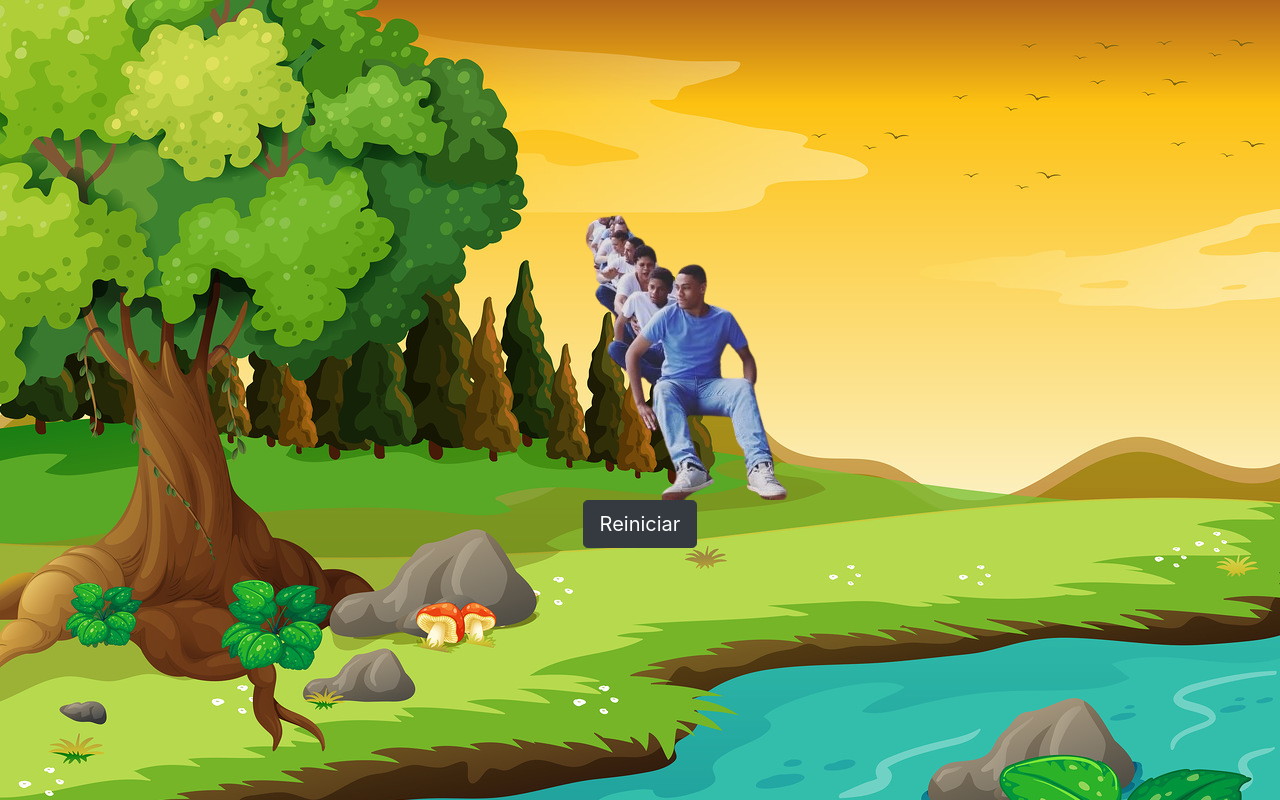
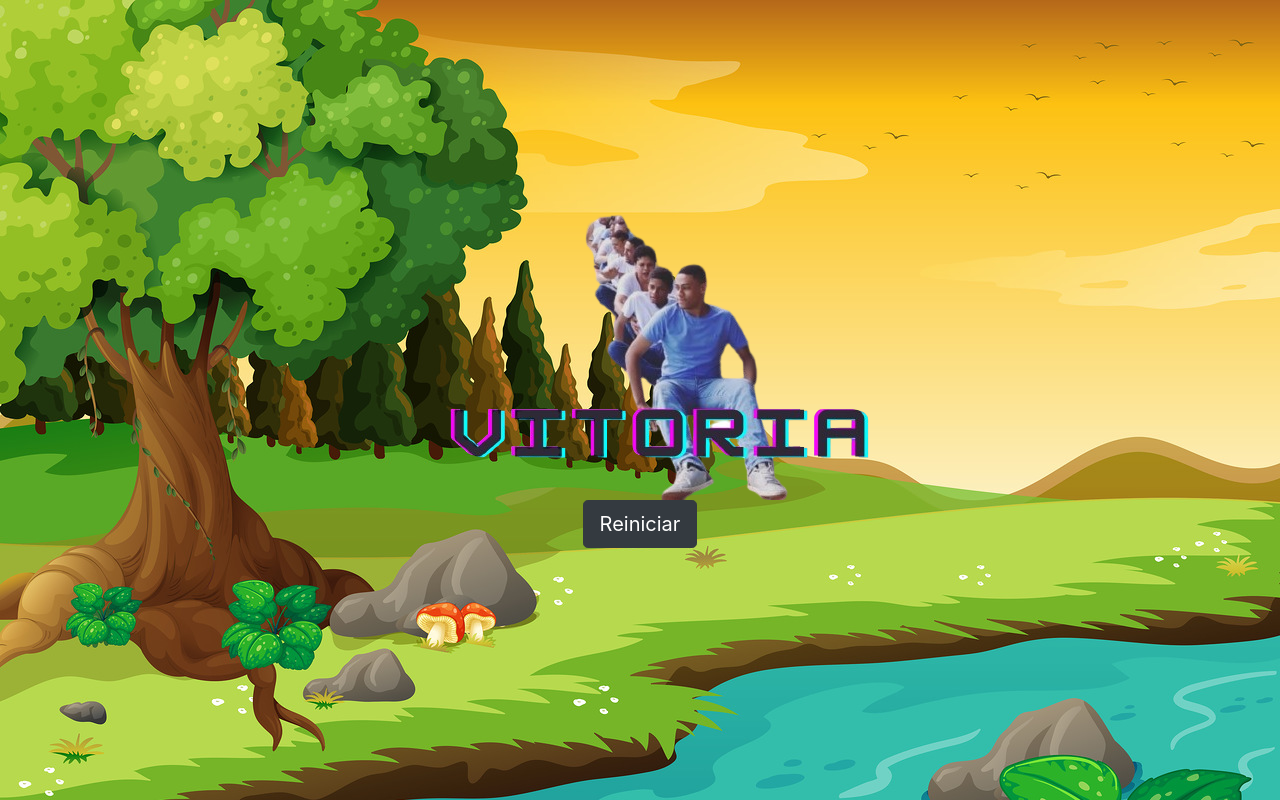
Before and after one commit to LucasGAraujo/AmendoimMosca, a plain HTML site: page vitoria.html in a window 1280 px wide. Drawn offline with nearby package versions, Linux system fonts and the light colour scheme.

Commit message:
commit message

```diff
--- a/vitoria.html
+++ b/vitoria.html
@@ -14,7 +14,7 @@
 			<div class="row">
 				<div class="col">
 					<div class="d-flex justify-content-center">
-						<img src="imagens/3.png" />
+						<img src="imagens/fim_de_jogo__4_-removebg-preview.png" />
 					</div>
 				</div>
 			</div>
```
Also changed, not shown: fim_de_jogo.html (+1 -1 lines), index.html (+1 -1 lines), imagens/bemvindo.png (added), imagens/fim_de_jogo__4_-removebg-preview.png (added), imagens/fimjogo.png (added).
